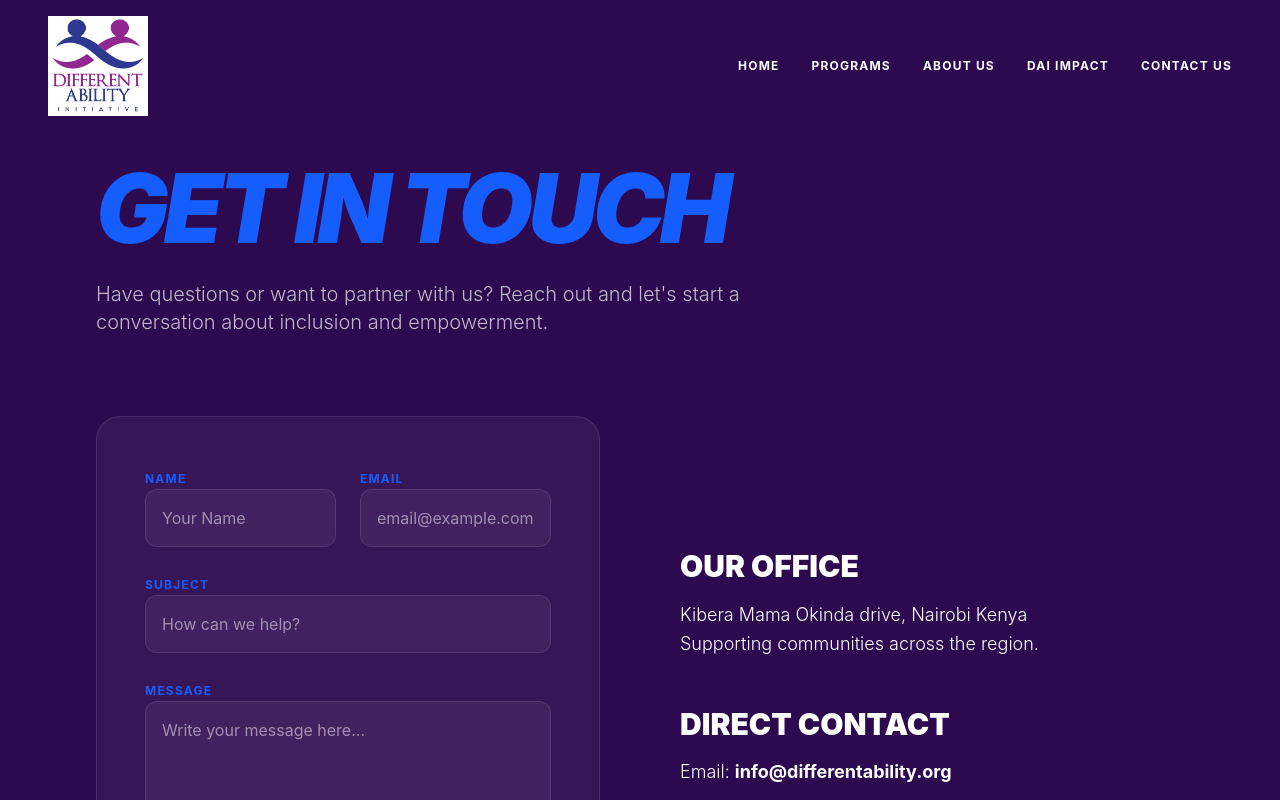
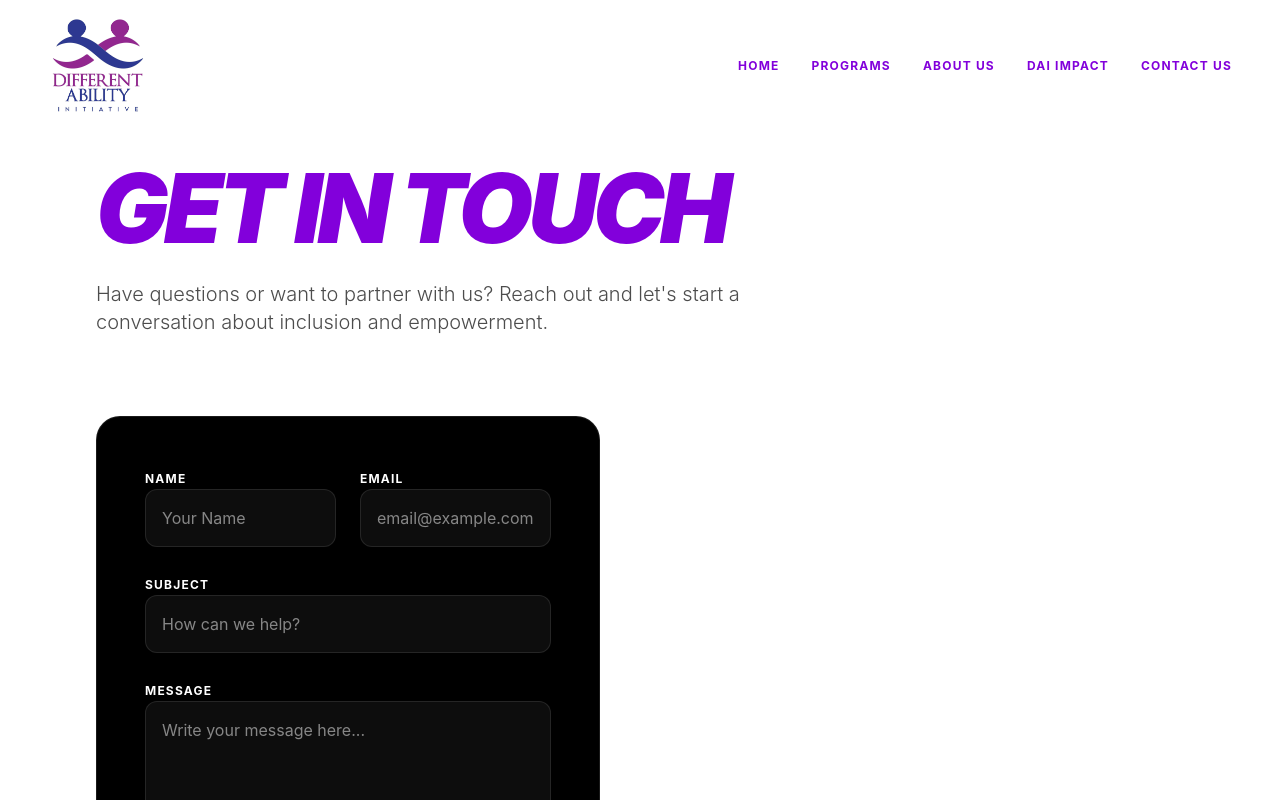
Before and after one commit to ronnybradlie-pixel/differentabilit, a React (Vite) app: page /contact in a window 1280 px wide. Shown: the top 800 px of the page. Built offline with nearby package versions, Linux system fonts and the light colour scheme.

Commit message:
change of background color and the text color on all pages

```diff
--- a/src/Components/Contact.jsx
+++ b/src/Components/Contact.jsx
@@ -38,7 +38,7 @@ const Contact = () => {
   };
 
   return (
-    <div className="min-h-screen bg-[#2d0a50] font-sans selection:bg-[#2F5A67] selection:text-white">
+    <div className="min-h-screen bg-white font-sans selection:bg-[#2F5A67] selection:text-black">
 
       {/* NAVBAR */}
 <nav className={`fixed top-0 w-full z-50 transition-all duration-300 px-6 md:px-12 py-4 flex justify-between items-center ${
@@ -49,24 +49,24 @@ const Contact = () => {
   <ul className="hidden md:flex gap-8 font-bold text-white uppercase text-xs tracking-widest">
     {/* Use the <Link> component and set the 'to' attribute to your route path */}
      <li className="cursor-pointer">
-      <Link to="/" className="hover:text-[oklch(54.6%_0.245_262.881)] cursor-pointer transition-colors">
+      <Link to="/" className="text-purple-700 cursor-pointer transition-colors">
         Home
       </Link>
     </li>
 
-    <li className="hover:text-[oklch(28.2%_0.091_267.935)] cursor-pointer transition-colors">
+    <li className="text-purple-700 cursor-pointer transition-colors">
       <Link to="/programs">Programs</Link>
     </li>
 
-    <li className="hover:text-[oklch(28.2%_0.091_267.935)] cursor-pointer transition-colors">
+    <li className="text-purple-700 cursor-pointer transition-colors">
       <Link to="/about">About Us</Link>
     </li>
 
-    <li className="hover:text-[oklch(28.2%_0.091_267.935)] cursor-pointer transition-colors">
+    <li className="text-purple-700 cursor-pointer transition-colors">
       <Link to="/impact">DAI Impact</Link>
     </li>
 
-    <li className="hover:text-[oklch(28.2%_0.091_267.935)] cursor-pointer transition-colors">
+    <li className="text-purple-700 cursor-pointer transition-colors">
       <Link to="/contact">Contact Us</Link>
     </li>
   </ul>
@@ -74,10 +74,10 @@ const Contact = () => {
 
       {/* HERO HEADER */}
       <section className="pt-40 pb-20 px-6 md:px-12 lg:px-24">
-        <h1 className="text-[oklch(54.6%_0.245_262.881)] text-6xl md:text-8xl font-black tracking-tighter uppercase italic">
+        <h1 className="text-purple-700 text-4xl md:text-8xl font-black tracking-tighter uppercase italic">
           Get In Touch
         </h1>
-        <p className="text-white/70 text-xl font-light mt-6 max-w-2xl">
+        <p className="text-black/70 text-xl font-light mt-6 max-w-2xl">
           Have questions or want to partner with us? Reach out and let's start a conversation about inclusion and empowerment.
         </p>
       </section>
@@ -86,11 +86,11 @@ const Contact = () => {
       <main className="pb-24 px-6 md:px-12 lg:px-24 grid grid-cols-1 lg:grid-cols-2 gap-20">
 
         {/* Contact Form */}
-        <div className="bg-white/5 p-8 md:p-12 rounded-3xl border border-white/10">
+        <div className="bg-black p-8 md:p-12 rounded-3xl border border-white/10">
           <form onSubmit={handleWhatsAppSend} className="space-y-6">
             <div className="grid grid-cols-1 md:grid-cols-2 gap-6">
               <div className="space-y-2">
-                <label className="text-[oklch(54.6%_0.245_262.881)] text-xs font-bold uppercase tracking-widest">Name</label>
+                <label className="text-white text-xs font-bold uppercase tracking-widest">Name</label>
                 <input
                   type="text"
                   required
@@ -100,7 +100,7 @@ const Contact = () => {
                 />
               </div>
               <div className="space-y-2">
-                <label className="text-[oklch(54.6%_0.245_262.881)] text-xs font-bold uppercase tracking-widest">Email</label>
+                <label className="text-white text-xs font-bold uppercase tracking-widest">Email</label>
                 <input
                   type="email"
                   required
@@ -112,7 +112,7 @@ const Contact = () => {
             </div>
 
             <div className="space-y-2">
-              <label className="text-[oklch(54.6%_0.245_262.881)] text-xs font-bold uppercase tracking-widest">Subject</label>
+              <label className="text-white text-xs font-bold uppercase tracking-widest">Subject</label>
               <input
                 type="text"
                 required
@@ -123,7 +123,7 @@ const Contact = () => {
             </div>
 
             <div className="space-y-2">
-              <label className="text-[oklch(54.6%_0.245_262.881)] text-xs font-bold uppercase tracking-widest">Message</label>
+              <label className="text-white text-xs font-bold uppercase tracking-widest">Message</label>
               <textarea
                 rows="5"
                 required
--- a/src/Components/Home.jsx
+++ b/src/Components/Home.jsx
@@ -25,7 +25,7 @@ const Home = () => {
   }, []);
 
   return (
-    <div className="min-h-screen bg-[#2d0a50] font-sans selection:bg-[#2F5A67] selection:text-white">
+    <div className="min-h-screen bg-white font-sans selection:bg-[#2F5A67] selection:text-black">
 
 {/* 1. NAVBAR */}
 <nav className={`fixed top-0 w-full z-50 transition-all duration-300 px-6 md:px-12 py-4 flex justify-between items-center ${
@@ -80,8 +80,8 @@ const Home = () => {
           <img src={belinda} alt="About DAI" className="rounded-lg shadow-2xl" />
         </div>
         <div className="w-full md:w-1/2 text-left">
-          <h2 className="text-[oklch(54.6%_0.245_262.881)] text-4xl font-black uppercase mb-6">About Different Ability Initiative</h2>
-          <p className="text-white text-lg leading-relaxed opacity-80">
+          <h2 className="text-purple-700 text-4xl font-black uppercase mb-6">About Different Ability Initiative</h2>
+          <p className="text-black text-lg leading-relaxed opacity-80">
             Different Ability Initiative (DAI) is a grassroots organization dedicated to advancing the rights,
             dignity, and inclusion of persons with disabilities, with a special focus on women and girls
             in underserved communities.
@@ -91,7 +91,7 @@ const Home = () => {
 
       {/* 4. FOCUS AREAS */}
       <section className="py-24 px-6 md:px-12 lg:px-24 bg-black/10">
-        <h2 className="text-[oklch(54.6%_0.245_262.881)] text-4xl font-black uppercase mb-16 text-left">Our Focus Areas</h2>
+        <h2 className="text-purple-700 text-4xl font-black uppercase mb-16 text-left">Our Focus Areas</h2>
         <div className="grid grid-cols-1 md:grid-cols-2 lg:grid-cols-4 gap-8">
           {[
             { title: "Advocacy for Inclusion and Equality", img: DIWA1 },
@@ -103,10 +103,9 @@ const Home = () => {
               <div className="overflow-hidden rounded-lg mb-4 h-48">
                 <img src={area.img} alt={area.title} className="w-full h-full object-cover group-hover:scale-110 transition-transform duration-500" />
               </div>
-              <h3 className="text-white font-bold text-xl leading-snug transition-colors">
+              <h3 className="text-black font-bold text-xl leading-snug transition-colors">
                 {area.title}
               </h3>
-              {/* <button className="text-[oklch(28.2%_0.091_267.935)] font-bold mt-4 text-left uppercase text-sm tracking-tighter">Read More</button> */}
             </div>
           ))}
         </div>
@@ -129,7 +128,7 @@ const Home = () => {
 
       {/* 6. PARTNERS */}
       <section className="py-24 px-6 md:px-12 lg:px-24 bg-white">
-        <h2 className="text-[oklch(28.2%_0.091_267.935)] text-4xl font-black uppercase mb-12 text-center">Our Partners</h2>
+        <h2 className="text-purple-700 text-4xl font-black uppercase mb-12 text-center">Our Partners</h2>
         <div className="flex flex-wrap justify-center items-center gap-16 opacity-70 transition-all">
           <img src={Prothea} alt="Prothea" className="h-16" />
           <img src={FPRJCLogo} alt="FPRJC" className="h-16" />
--- a/src/Components/Impact.jsx
+++ b/src/Components/Impact.jsx
@@ -15,7 +15,7 @@ const Impact = () => {
   }, []);
 
   return (
-    <div className="min-h-screen bg-[#2d0a50] font-sans selection:bg-[#2F5A67] selection:text-white">
+    <div className="min-h-screen bg-white font-sans selection:bg-white selection:text-purple-700">
 
       {/* NAVBAR */}
       <nav className={`fixed top-0 w-full z-50 transition-all duration-300 px-6 md:px-12 py-4 flex justify-between items-center ${
@@ -52,36 +52,21 @@ const Impact = () => {
 
           {/* TOP INTRO */}
           <div className="mb-20">
-            <h2 className="text-[oklch(54.6%_0.245_262.881)] text-4xl font-black mb-8 uppercase italic">Assistive Devices & Mobility</h2>
-            <p className="text-white text-2xl leading-relaxed font-light opacity-90 border-l-2 border-[oklch(28.2%_0.091_267.935)]/30 pl-8">
+            <h2 className="text-purple-700 text-4xl font-black mb-8 uppercase italic">Assistive Devices & Mobility</h2>
+            <p className="text-black text-2xl leading-relaxed font-light opacity-90 border-l-2 border-[oklch(28.2%_0.091_267.935)]/30 pl-8">
               At Different Ability Initiative, we are dedicated to promoting access to assistive devices as a pathway to inclusion, independence, and dignity for persons with disabilities. In many underserved communities, the lack of mobility aids and supportive equipment continues to limit opportunities for education, livelihoods, and full participation in society.
             </p>
           </div>
 
-          {/* IMPACT STATS BOX */}
-          <div className="grid grid-cols-1 md:grid-cols-3 gap-8 mb-20">
-            <div className="bg-white/5 p-10 rounded-3xl border border-white/10 text-center">
-              <h4 className="text-[oklch(54.6%_0.245_262.881)] text-6xl font-black mb-2">350</h4>
-              <p className="text-white/60 uppercase text-xs tracking-widest font-bold">Individuals Reached</p>
-            </div>
-            <div className="bg-white/5 p-10 rounded-3xl border border-white/10 text-center">
-              <h4 className="text-[#2F5A67] text-6xl font-black mb-2">100%</h4>
-              <p className="text-white/60 uppercase text-xs tracking-widest font-bold">Community Coordination</p>
-            </div>
-            <div className="bg-white/5 p-10 rounded-3xl border border-white/10 text-center">
-              <h4 className="text-white text-6xl font-black mb-2">DAI</h4>
-              <p className="text-white/60 uppercase text-xs tracking-widest font-bold">Outreach Partner</p>
-            </div>
-          </div>
 
           {/* PARTNERSHIP & OUTREACH TEXT */}
           <div className="space-y-12">
             <div className="bg-[#2F5A67]/10 p-12 rounded-3xl border border-[#2F5A67]/20">
-              <h3 className="text-white text-3xl font-bold mb-6 italic">Community Outreach Initiative</h3>
-              <p className="text-white/80 text-xl font-light leading-relaxed">
+              <h3 className="text-purple-700 text-3xl font-bold mb-6 italic">Community Outreach Initiative</h3>
+              <p className="text-black text-xl font-light leading-relaxed">
                 To address this gap, we partnered with other disability-focused organizations to support a community outreach initiative aimed at increasing access to assistive devices and rehabilitation services.
               </p>
-              <p className="text-white/80 text-xl font-light leading-relaxed mt-6">
+              <p className="text-black/80 text-xl font-light leading-relaxed mt-6">
                 As part of this effort, we played a key role in community mobilization, successfully reaching and coordinating **350 individuals** who went on to benefit from the program. This initiative not only enhanced mobility and quality of life for beneficiaries but also strengthened community awareness on the importance of accessible and inclusive support systems.
               </p>
             </div>
```
Also changed, not shown: src/Components/About.jsx (+10 -10 lines), src/Components/Programs.jsx (+9 -16 lines).
